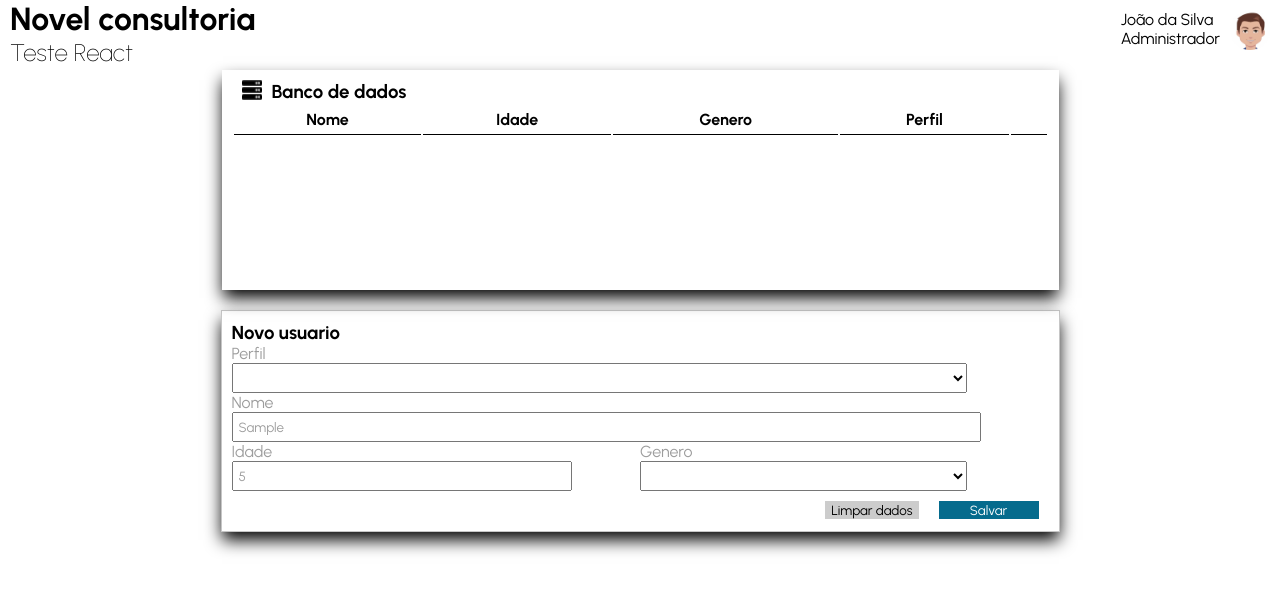
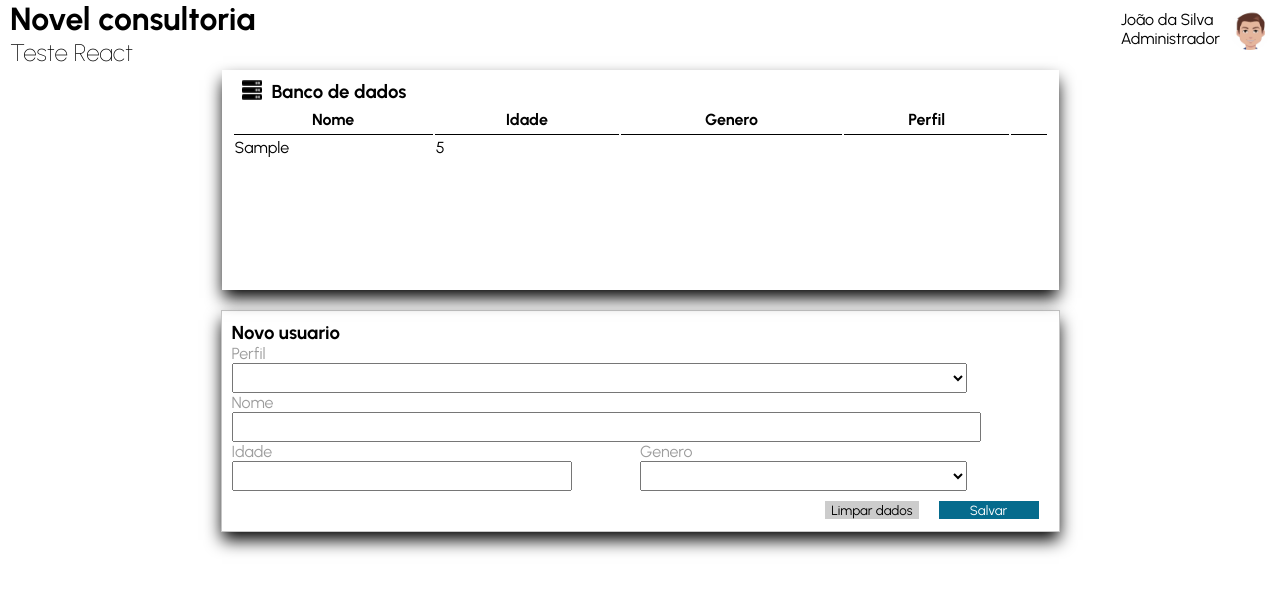
Before and after one commit to TarcisioRodrigues/React-Form, a React (Create React App) app: page /show in a window 1280 px wide. Both pictures are taken after typing "Sample", "5" into the empty fields and a click on the button "Salvar". Shown: the top 592 px of the page. Built offline with nearby package versions, Linux system fonts and the light colour scheme.

Commit message:
Deu Certo aaaaaaaa

```diff
--- a/src/Pages/Show/index.jsx
+++ b/src/Pages/Show/index.jsx
@@ -17,14 +17,34 @@ import { useState } from 'react';
 
    const handleAdd=(event)=>{
       event.preventDefault();
-      setUser([...user,nome,idade,genero,perfil])
+      const arrayUser=[...user]
+      const userData={
+         nome,
+         idade,
+         genero,
+         perfil
+      }
+      arrayUser.push(userData)
+
+      // setUser(oldState=>{})
+
+      console.log(arrayUser)
+      setUser(arrayUser)
+
+      Limpar()
+
    }
-
+   const Limpar=()=>{
+      setNome('')
+      setIdade('')
+      setGenero('')
+      setPerfil('')
+   }
 
 return(
   <Container>
      <TopBar/>
-      <Database State={user}  />
+      <Database listUser={user}  />
     <Container2>
 
       <Tittle>Novo usuario</Tittle>
@@ -36,7 +56,7 @@ return(
         <option value="Usuario">Usuario</option>
         </SELECT2>
            <Text>Nome</Text>
-         <INPUT  value={nome} onChange={e => setNome(e.target.value)} />
+         <INPUT   value={nome} onChange={e => setNome(e.target.value)} />
           <Local>
           <Desk>
           <Text>Idade</Text>
@@ -53,7 +73,7 @@ return(
           </Local>
          <Local2>
 
-         <Button2   >Limpar dados</Button2>
+         <Button2  onClick={Limpar} >Limpar dados</Button2>
           <Button type='submit'  >Salvar</Button>
          </Local2>
          </FORM>
--- a/src/components/Database/index.jsx
+++ b/src/components/Database/index.jsx
@@ -28,10 +28,18 @@ export const Database = (props) => {
 	</TR>
 	</thead>
 	<tbody>
-		{/* {props.State?.map((item)=>(
-				<td> </td>
-		<td><Button><FiTrash/></Button> <Button2><FiEdit2/></Button2> </td>
-	))} */}
+		 {props.listUser?.map((item)=>(
+			 <>
+			<tr>
+		<td>{item.nome}</td>
+		<td>{item.idade}</td>
+		<td>{item.genero}</td>
+		<td>{item.perfil}</td>
+		</tr>
+
+
+			 </>
+	))}
 
 
 
```
